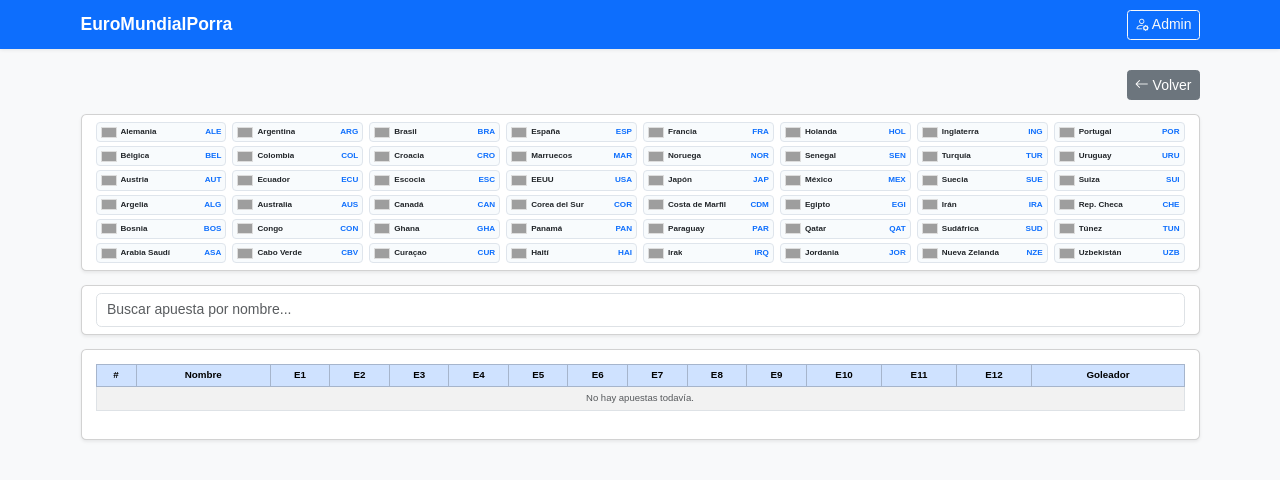
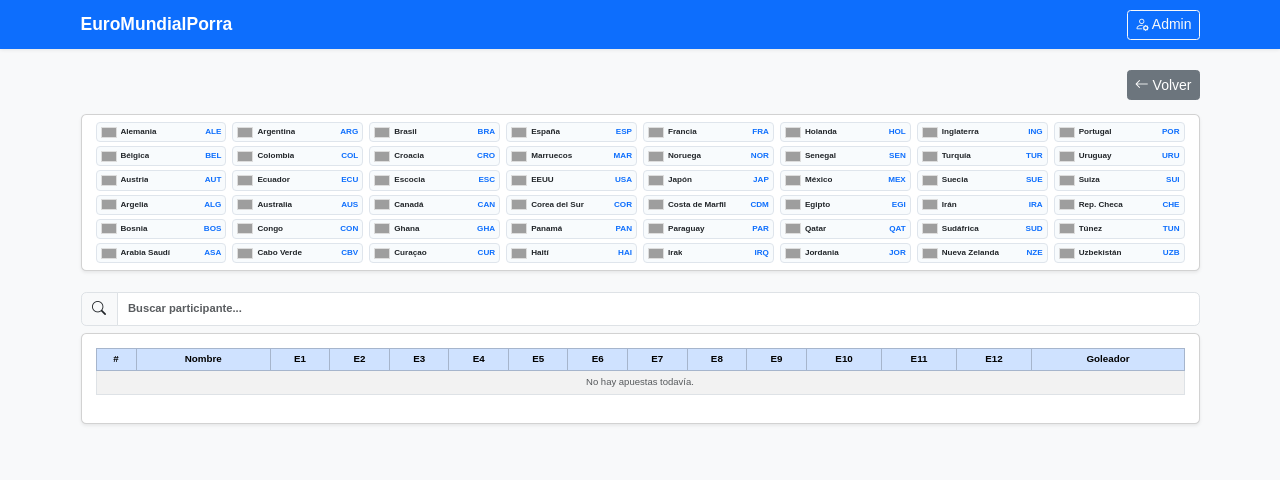
Before and after one commit to jonathangarcifr/EuroMundialPorra, a Django app: page /apuestas/ in a window 1280 px wide. Shown: the top 480 px of the page. Run offline with Django 5.2, Linux system fonts and the light colour scheme; data comes from the database, SQL or seed files in the repository; data that the repository does not hold is empty; grey boxes are pictures that could not be loaded.

Commit message:
buscador

```diff
--- a/apuestas/templates/apuestas/base.html
+++ b/apuestas/templates/apuestas/base.html
@@ -744,6 +744,20 @@
             border: 2px dashed #c7d7ee;
             background: #f8fbff;
         }
+
+        .buscador-app {
+            margin: 0 auto;
+        }
+
+        .buscador-input {
+            font-size: 0.80rem;
+            font-weight: 700;
+        }
+
+        .buscador-input::placeholder {
+            font-size: 0.80rem;
+            font-weight: 700;
+        }
     </style>
 
     <!-- Google tag (gtag.js) -->
--- a/apuestas/templates/apuestas/ver_apuestas.html
+++ b/apuestas/templates/apuestas/ver_apuestas.html
@@ -34,16 +34,22 @@
     </div>
 </div>
 
-<div class="card shadow-sm mb-3">
+
     <div class="card-body py-2">
-        <input
-            type="text"
-            id="buscadorApuestas"
-            class="form-control"
-            placeholder="Buscar apuesta por nombre..."
-        >
+        <div class="input-group buscador-app">
+            <span class="input-group-text">
+                <i class="bi bi-search"></i>
+            </span>
+
+            <input
+                type="text"
+                id="buscadorApuestas"
+                class="form-control buscador-input"
+                placeholder="Buscar participante..."
+            >
+        </div>
     </div>
-</div>
+
 
 <div class="card shadow-sm apuestas-table-card">
     <div class="card-body">
```
Also changed, not shown: apuestas/templates/apuestas/clasificacion.html (+8 -2 lines).
